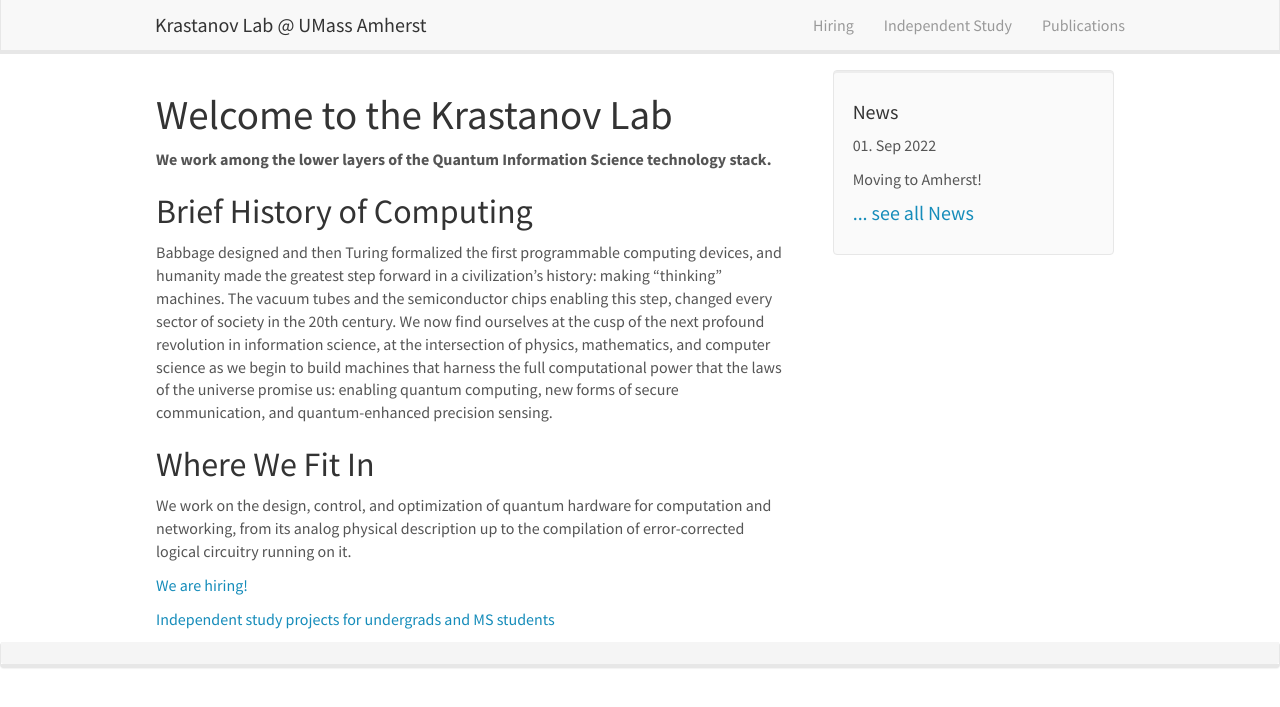
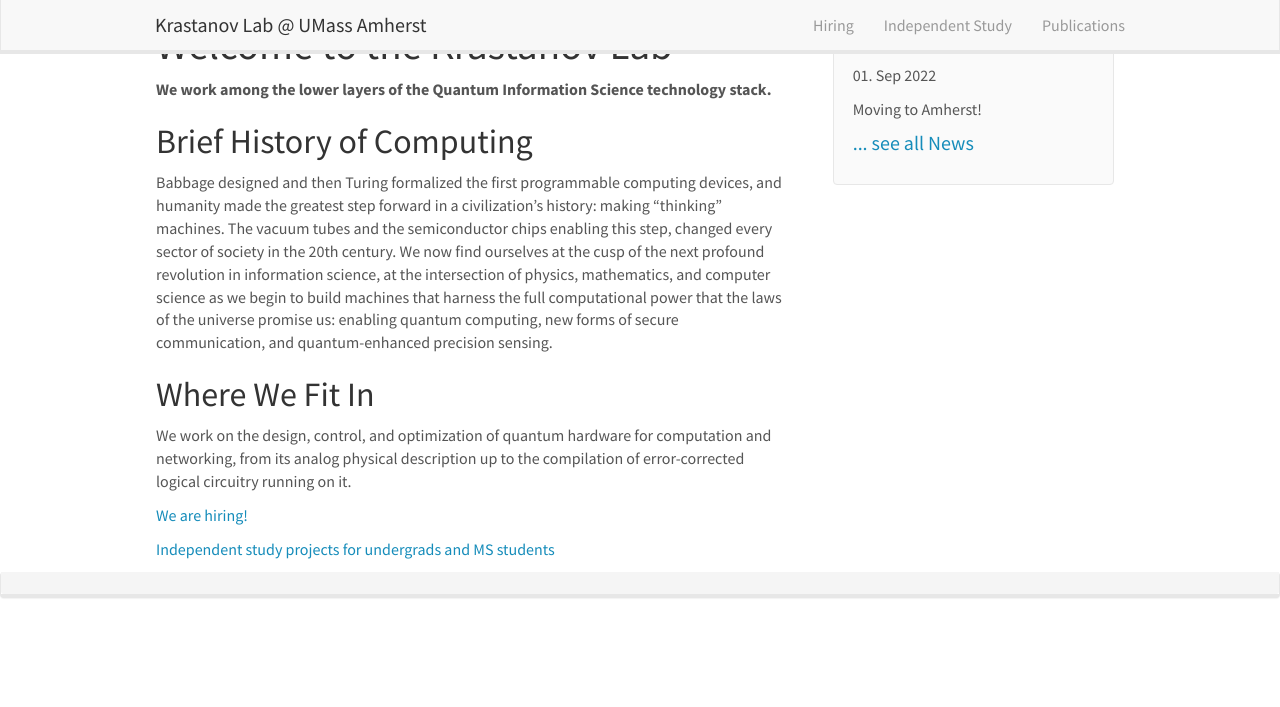
Before and after one commit to Krastanov/labwebsite, a Jekyll site: the page built from _pages/home.md, in a window 1280 px wide. Shown: the top 707 px of the page. Built offline with Jekyll 4.4.1, drawn with Linux system fonts in a browser that asks for light colours; nearby versions of some CDN libraries; Markdown is read by kramdown in place of the engine named in the settings.

Commit message:
tweak navbar

```diff
--- a/css/main.scss
+++ b/css/main.scss
@@ -6,11 +6,6 @@
 img { margin-bottom: 24px;
      margin-top: 17px;
     border-radius:2%;
-}
-
-
-body {
-	padding-top: 70px;
 }
 
 figcaption {
```
